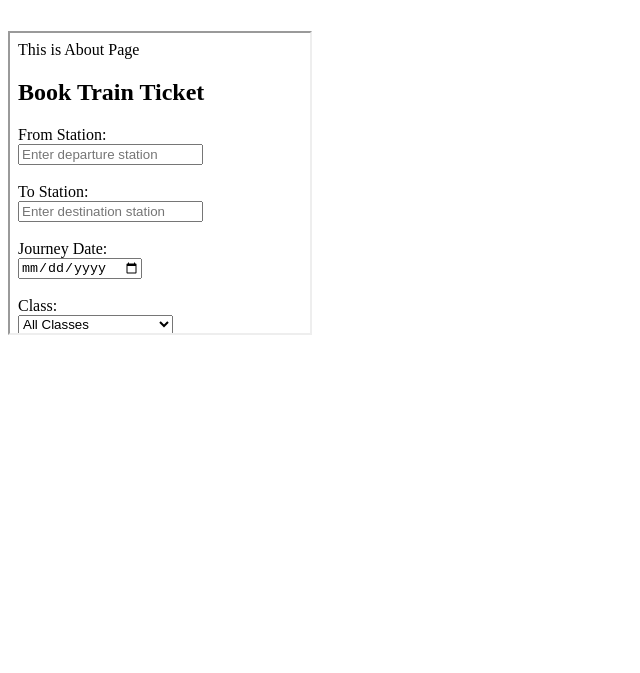
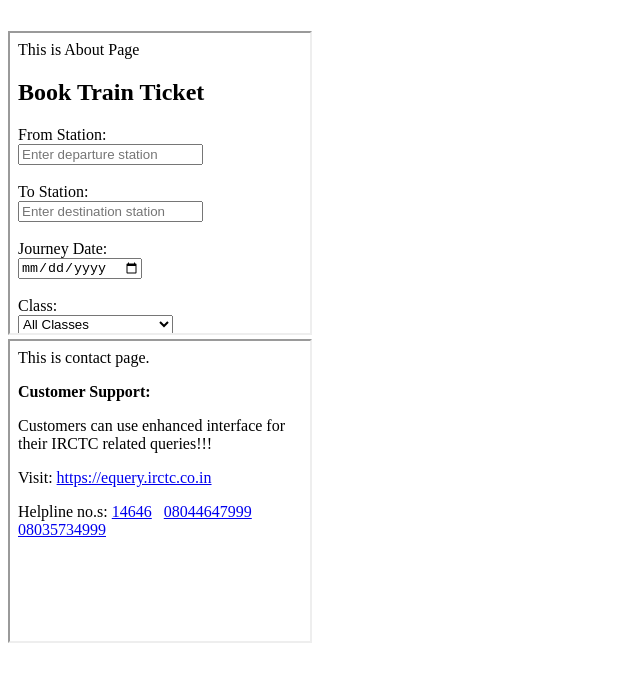
Before and after one commit to janhvibadwaik/my-first-project, a plain HTML site: page home.html in a window 1280 px wide. Shown: the part 127-800 px from the top of the page, without its empty margins (0-640 px from the left). Drawn offline with Linux system fonts and the light colour scheme.

Commit message:
contact page linked to home page

```diff
--- a/home.html
+++ b/home.html
@@ -12,6 +12,8 @@
         <br>
         <iframe src="about.html" height="300px" width="300px"></iframe>
         <br>
+        <iframe src="contact.html" height="300px" width="300px"></iframe>
+        <br>
 
 </body>
 
```
